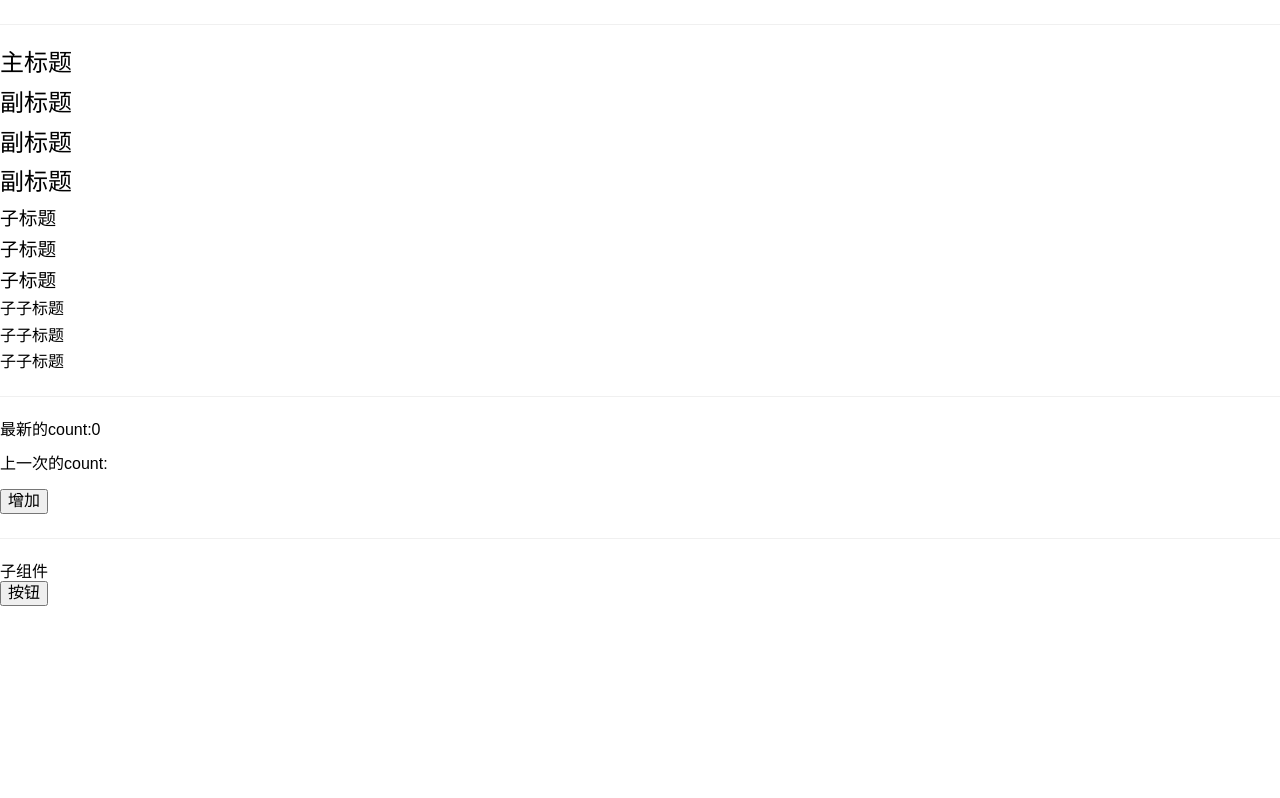
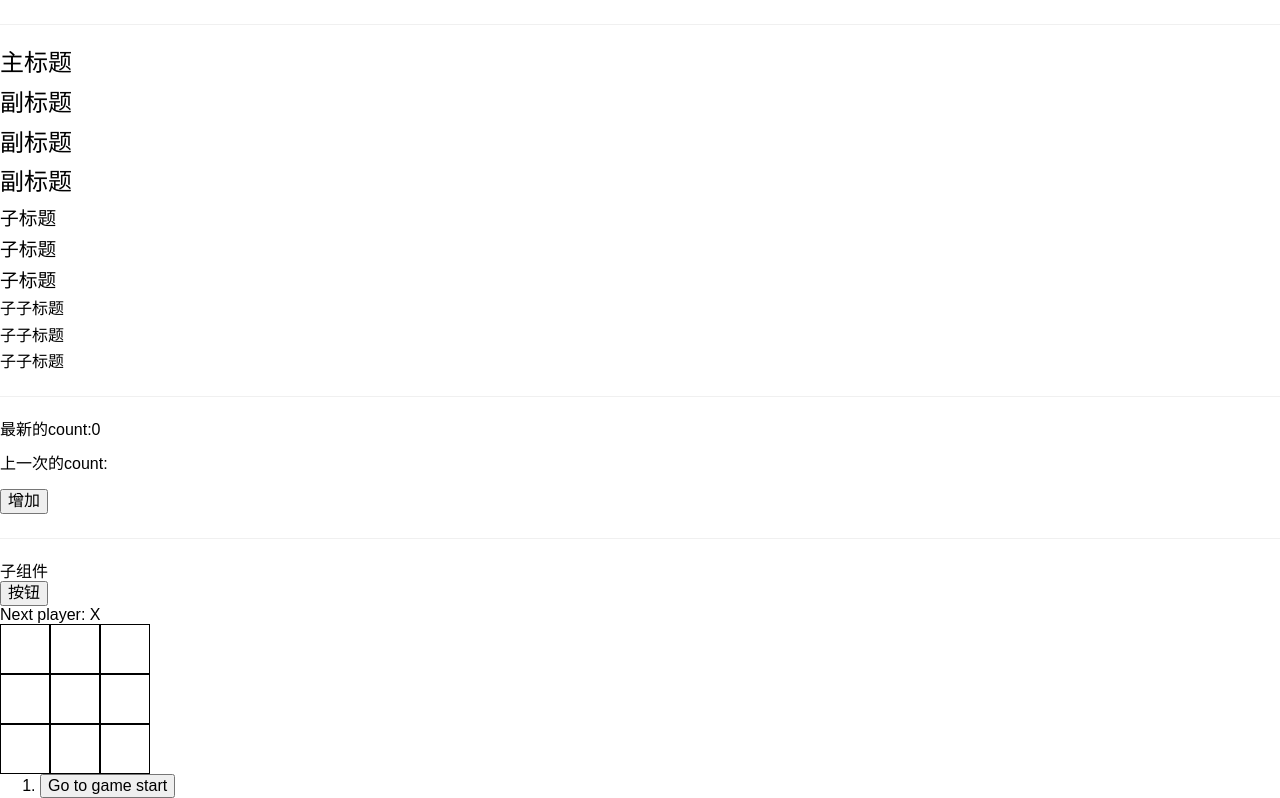
Before and after one commit to Daisyiio/react-demo, a React (Vite) app in the folder react-demo/: page / in a window 1280 px wide. Shown: the part 2430-3228 px from the top of the page. Before the commit the page ends 3036 px from the top, so only its background shows below. Built offline with nearby package versions, Linux system fonts and the light colour scheme.

Commit message:
井字棋

```diff
--- a/react-demo/src/App.scss
+++ b/react-demo/src/App.scss
@@ -4,3 +4,21 @@
 html {
   background-color: rgba($color: #fff, $alpha: .8);
 }
+
+
+
+.square {
+  width: 50px;
+  height: 50px;
+  background-color: #fff;
+  border: 1px solid #000;
+  font-size: 24px;
+  cursor: pointer;
+  display: inline-block;
+  text-align: center;
+  line-height: 50px;
+}
+
+.board-row {
+  display: flex;
+}
--- a/react-demo/src/App.tsx
+++ b/react-demo/src/App.tsx
@@ -9,6 +9,8 @@
 import { Slot } from "@/components/PropAndSlot/Slot";
 import { PageContext } from "@/components/PropAndSlot/Context";
 import { UseRefDemo, UseRefDemo2 } from "@/components//useRef";
+import Game from '@/components/SquarePlay'
+
 function App() {
   return (
     <>
@@ -26,6 +28,7 @@
         <UseRefDemo></UseRefDemo>
         <Divider></Divider>
         <UseRefDemo2 />
+        <Game></Game>
       </div>
     </>
   );
--- /dev/null
+++ b/react-demo/src/components/SquarePlay.tsx
@@ -0,0 +1,116 @@
+import { useState } from 'react';
+
+function Square({ value, onSquareClick }:any) {
+  return (
+    <button className="square" onClick={onSquareClick}>
+      {value}
+    </button>
+  );
+}
+
+function Board({ xIsNext, squares, onPlay }:any) {
+  function handleClick(i) {
+    if (calculateWinner(squares) || squares[i]) {
+      return;
+    }
+    const nextSquares = squares.slice();
+    if (xIsNext) {
+      nextSquares[i] = 'X';
+    } else {
+      nextSquares[i] = 'O';
+    }
+    onPlay(nextSquares);
+  }
+
+  const winner = calculateWinner(squares);
+  let status;
+  if (winner) {
+    status = 'Winner: ' + winner;
+  } else {
+    status = 'Next player: ' + (xIsNext ? 'X' : 'O');
+  }
+
+  return (
+    <>
+      <div className="status">{status}</div>
+      <div className="board-row">
+        <Square value={squares[0]} onSquareClick={() => handleClick(0)} />
+        <Square value={squares[1]} onSquareClick={() => handleClick(1)} />
+        <Square value={squares[2]} onSquareClick={() => handleClick(2)} />
+      </div>
+      <div className="board-row">
+        <Square value={squares[3]} onSquareClick={() => handleClick(3)} />
+        <Square value={squares[4]} onSquareClick={() => handleClick(4)} />
+        <Square value={squares[5]} onSquareClick={() => handleClick(5)} />
+      </div>
+      <div className="board-row">
+        <Square value={squares[6]} onSquareClick={() => handleClick(6)} />
+        <Square value={squares[7]} onSquareClick={() => handleClick(7)} />
+        <Square value={squares[8]} onSquareClick={() => handleClick(8)} />
+      </div>
+    </>
+  );
+}
+
+export default function Game() {
+  const [history, setHistory] = useState([Array(9).fill(null)]);
+  const [currentMove, setCurrentMove] = useState(0);
+  const xIsNext = currentMove % 2 === 0;
+  const currentSquares = history[currentMove];
+
+  function handlePlay(nextSquares:any) {
+    const nextHistory = [...history.slice(0, currentMove + 1), nextSquares];
+    setHistory(nextHistory);
+    setCurrentMove(nextHistory.length - 1);
+  }
+
+  function jumpTo(nextMove:any) {
+    setCurrentMove(nextMove);
+  }
+
+  const moves = history.map((squares, move) => {
+    let description;
+    squares;
+    if (move > 0) {
+      description = 'Go to move #' + move;
+    } else {
+      description = 'Go to game start';
+    }
+    return (
+      <li key={move}>
+        <button onClick={() => jumpTo(move)}>{description}</button>
+      </li>
+    );
+  });
+
+  return (
+    <div className="game">
+      <div className="game-board">
+        <Board xIsNext={xIsNext} squares={currentSquares} onPlay={handlePlay} />
+      </div>
+      <div className="game-info">
+        <ol>{moves}</ol>
+      </div>
+    </div>
+  );
+}
+
+function calculateWinner(squares:any) {
+  const lines = [
+    [0, 1, 2],
+    [3, 4, 5],
+    [6, 7, 8],
+    [0, 3, 6],
+    [1, 4, 7],
+    [2, 5, 8],
+    [0, 4, 8],
+    [2, 4, 6],
+  ];
+  for (let i = 0; i < lines.length; i++) {
+    const [a, b, c] = lines[i];
+    if (squares[a] && squares[a] === squares[b] && squares[a] === squares[c]) {
+      return squares[a];
+    }
+  }
+  return null;
+}
--- a/react-demo/tsconfig.app.json
+++ b/react-demo/tsconfig.app.json
@@ -14,7 +14,7 @@
     "moduleDetection": "force",
     "noEmit": true,
     "jsx": "react-jsx",
-
+    "jsxImportSource": "react",
     /* Linting */
     "strict": true,
     "noUnusedLocals": true,
```
